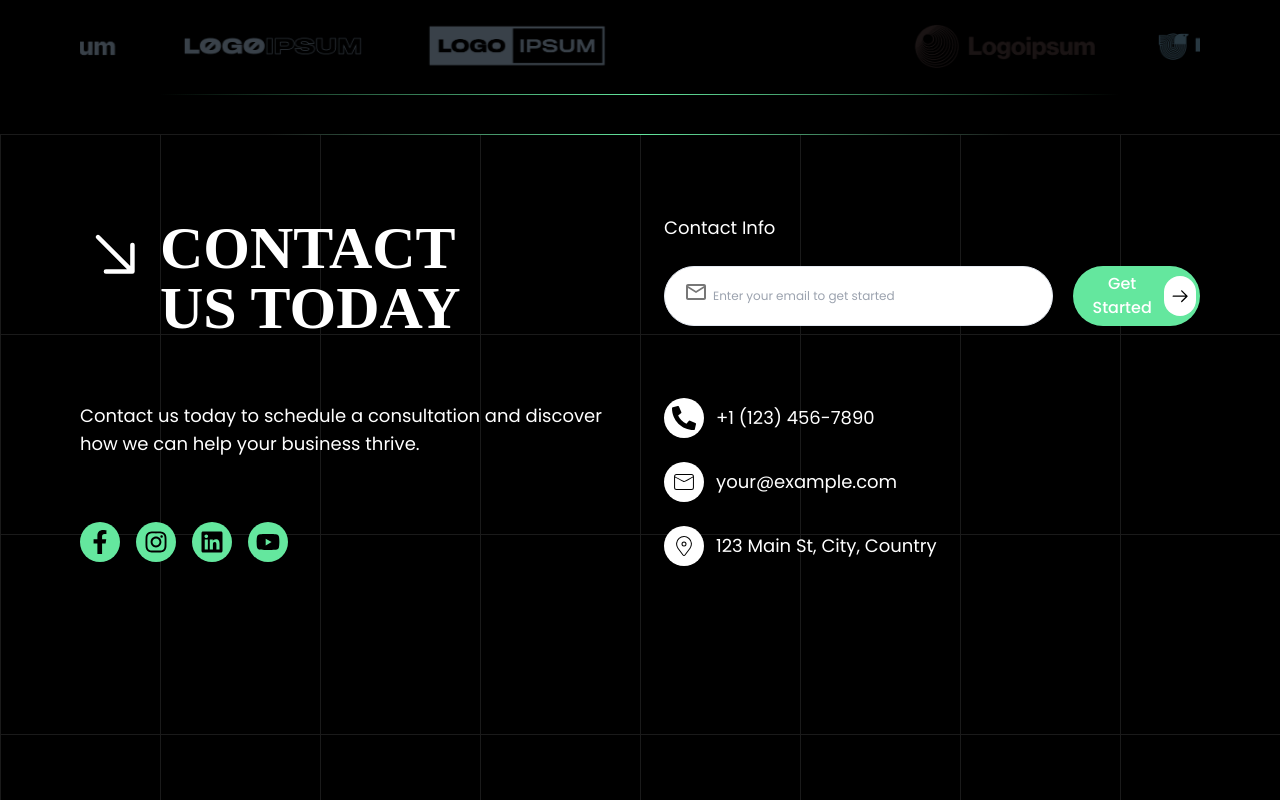
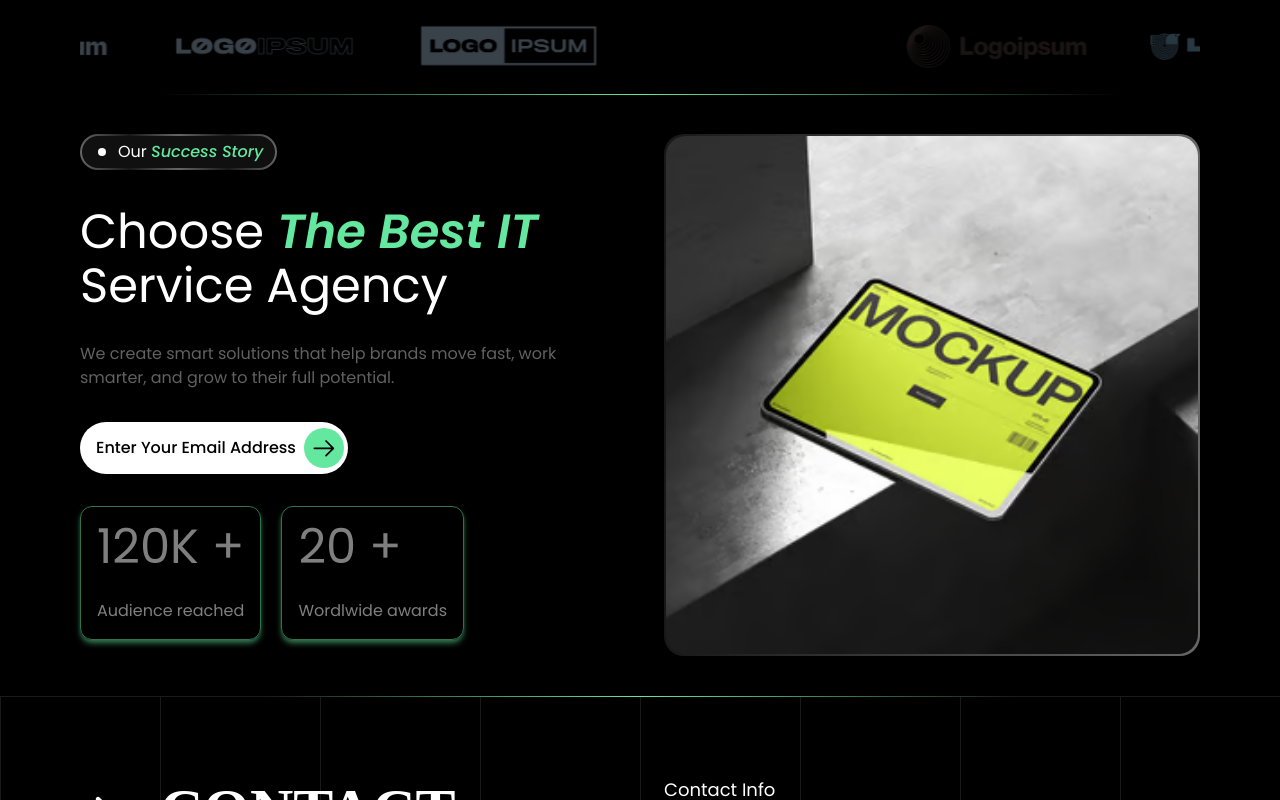
Before and after one commit to tm-fuad05/new-project, a React (Vite) app: page / in a window 1280 px wide. Shown: the part 1420-2220 px from the top of the page. Built offline with nearby package versions, Linux system fonts and the light colour scheme; a web font is replaced by a local one.

Commit message:
successStory cmplted

```diff
--- a/src/components/Home/Banner.jsx
+++ b/src/components/Home/Banner.jsx
@@ -3,6 +3,7 @@ import "../Shared/Styles/style.css";
 import ArrowButton from "../Shared/ArrowButton";
 import BubblePhotos from "./BubblePhotos";
 import Grid from "../Shared/Grid";
+import Badge from "../Shared/Badge";
 const Banner = () => {
   return (
     // Grid Lines Banner Component
@@ -23,18 +24,10 @@ const Banner = () => {
       {/*  content */}
       <div className="relative z-20 top-44 pb-60 transform  text-center flex flex-col gap-10 items-center justify-center">
         {/* ...hero content... */}
-        <div className="gradient-border ">
-          <div className="gradient-border-inner px-3 py-1 flex items-center gap-2 w-fit mx-auto">
-            <GoDotFill className="text-white" />
-            <p className="text-white">
-              Your vision. Our code.{" "}
-              <span className="italic text-primary font-medium">
-                Infinite possibilities.
-              </span>
-            </p>
-          </div>
-          {/* Header */}
-        </div>
+        <Badge
+          first={"Your vision. Our code."}
+          second={"Infinite possibilities."}
+        />
         <div>
           <h1 className="text-white text-7xl leading-normal w-9/12 mx-auto">
             We design and <span className="text-primary italic">deliver</span>{" "}
--- /dev/null
+++ b/src/components/Home/SuccessStory.jsx
@@ -0,0 +1,58 @@
+import ArrowButton from "../Shared/ArrowButton";
+import Badge from "../Shared/Badge";
+import tablet from "../../assets/tablet.png";
+
+const SuccessStory = () => {
+  const cards = [
+    { id: 1, title: "120K +", subtitle: "Audience reached" },
+    { id: 2, title: "20 +", subtitle: "Wordlwide awards" },
+  ];
+  return (
+    <div className="grid grid-cols-2 gap-12 justifuy-between px-20 my-10">
+      {/* Content */}
+      <div className="flex flex-col gap-8">
+        <Badge first={"Our"} second={"Success Story"} />
+        <h2 className="text-white text-5xl">
+          Choose{" "}
+          <span className="italic font-semibold text-primary leading-tight">
+            The Best IT
+          </span>{" "}
+          Service Agency
+        </h2>
+        <p className="text-[#616161]">
+          We create smart solutions that help brands move fast, work smarter,
+          and grow to their full potential.
+        </p>
+        {/* Button */}
+        <div>
+          <ArrowButton
+            bgColor={"white"}
+            arrowColor={"primary "}
+            btnName={"Enter Your Email Address"}
+          />
+        </div>
+        {/* Card */}
+        <div className="flex gap-5">
+          {cards.map((card) => (
+            <div
+              key={card.id}
+              className="flex flex-col justify-between border border-primary gap-7 text-white mb-4 rounded-xl p-4 shadow-md animate-pulse-slow shadow-primary "
+            >
+              <h2 className="text-5xl">{card.title}</h2>
+              <p>{card.subtitle}</p>
+            </div>
+          ))}
+        </div>
+      </div>
+      <figure className="card-gradient-border">
+        <img
+          src={tablet}
+          alt=""
+          className="w-full h-full object-cover rounded-[20px]"
+        />
+      </figure>
+    </div>
+  );
+};
+
+export default SuccessStory;
--- /dev/null
+++ b/src/components/Shared/Badge.jsx
@@ -0,0 +1,20 @@
+import { GoDotFill } from "react-icons/go";
+
+const Badge = ({ first, second }) => {
+  return (
+    <div>
+      <div className="gradient-border w-fit">
+        <div className="gradient-border-inner px-3 py-1 flex items-center gap-2 w-fit mx-auto">
+          <GoDotFill className="text-white" />
+          <p className="text-white">
+            {first}{" "}
+            <span className="italic text-primary font-medium">{second}</span>
+          </p>
+        </div>
+        {/* Header */}
+      </div>
+    </div>
+  );
+};
+
+export default Badge;
--- a/src/components/Shared/Cards.jsx
+++ b/src/components/Shared/Cards.jsx
@@ -9,7 +9,7 @@ const Cards = ({ src }) => {
         />
 
         <div className="w-full h-full absolute top-0 left-0 rounded-[20px]  flex items-center justify-end pb-10 flex-col px-[20px] opacity-0 transition-all duration-300 group-hover:opacity-100 group-hover:bg-black/70">
-          <p className="text-[1rem] text-white mt-3 opacity-85 hover:underline">
+          <p className="text-2xl text-white mt-3 opacity-85 hover:underline">
             View more
           </p>
         </div>
--- a/src/pages/Home.jsx
+++ b/src/pages/Home.jsx
@@ -2,6 +2,7 @@ import Banner from "../components/Home/Banner";
 import Contact from "../components/Home/Contact";
 import Logos from "../components/Home/Logos";
 import OurPartners from "../components/Home/OurPartners";
+import SuccessStory from "../components/Home/SuccessStory";
 
 const Home = () => {
   return (
@@ -9,6 +10,7 @@ const Home = () => {
       <Banner />
       <OurPartners />
       <Logos />
+      <SuccessStory />
       <Contact />
     </div>
   );
```
